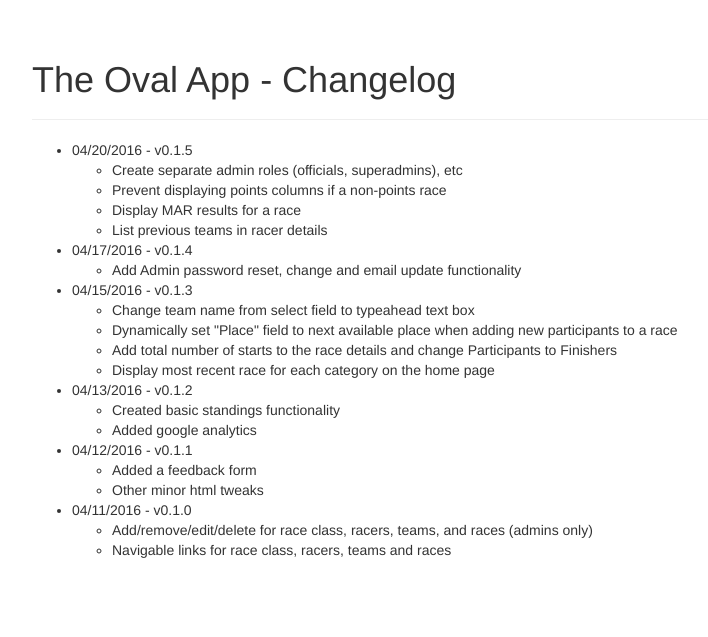
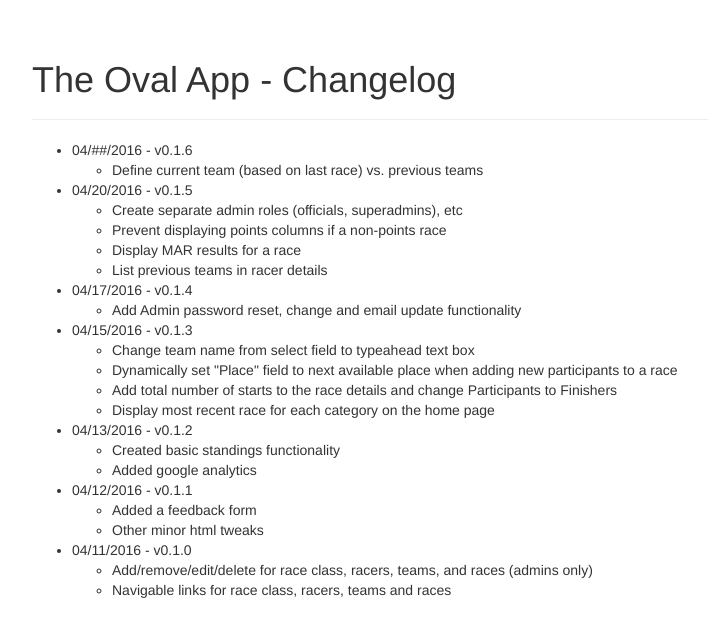
Before and after one commit to jyundt/oval, a Flask app: page /changelog in a window 1280 px wide. Shown: the part 52-689 px from the top of the page, without its empty margins (38-746 px from the left). Run offline with Flask 2, Linux system fonts and the light colour scheme; some libraries are stand-ins or nearby versions.

Commit message:
Define current team (based on last race) vs. previous teams

```diff
--- a/app/main/views.py
+++ b/app/main/views.py
@@ -156,8 +156,12 @@ def racer_details(id):
     teams = Team.query.join(Participant)\
                       .join(Racer)\
                       .filter_by(id=id)\
+                      .join(Race)\
+                      .order_by(Race.date.desc())\
                       .all()
-    return render_template('racer_details.html', racer=racer, teams=teams)
+    current_team=teams.pop(0)
+    return render_template('racer_details.html', racer=racer,
+                           current_team=current_team, teams=teams)
 
 @main.route('/racer/add/', methods=['GET', 'POST'])
 def racer_add():
--- a/app/templates/changelog.html
+++ b/app/templates/changelog.html
@@ -7,6 +7,10 @@
     <h1>The Oval App - Changelog</h1>
 </div>
 <ul>
+<li> 04/##/2016 - v0.1.6</li>
+  <ul>
+    <li>Define current team (based on last race) vs. previous teams</li>
+  </ul>
 <li> 04/20/2016 - v0.1.5</li>
   <ul>
     <li>Create separate admin roles (officials, superadmins), etc</li>
```
Also changed, not shown: app/templates/racer_details.html (+8 -2 lines).
